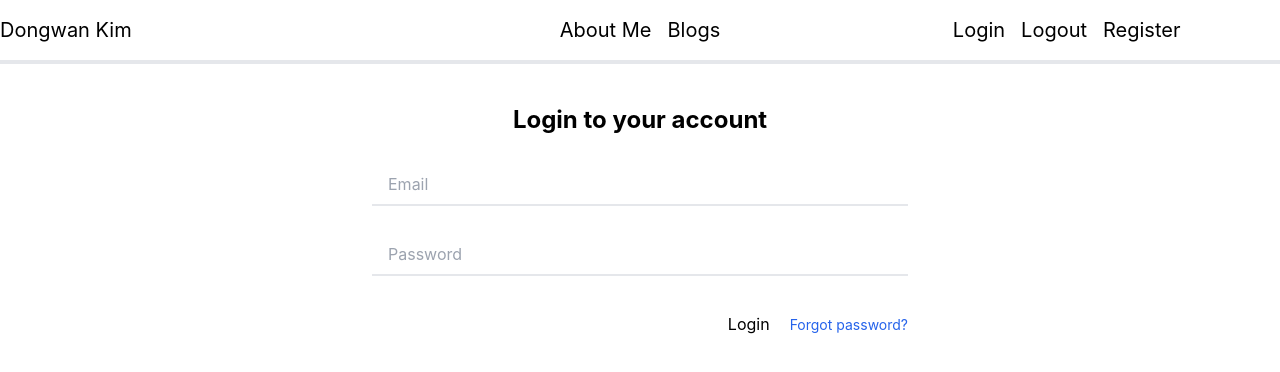
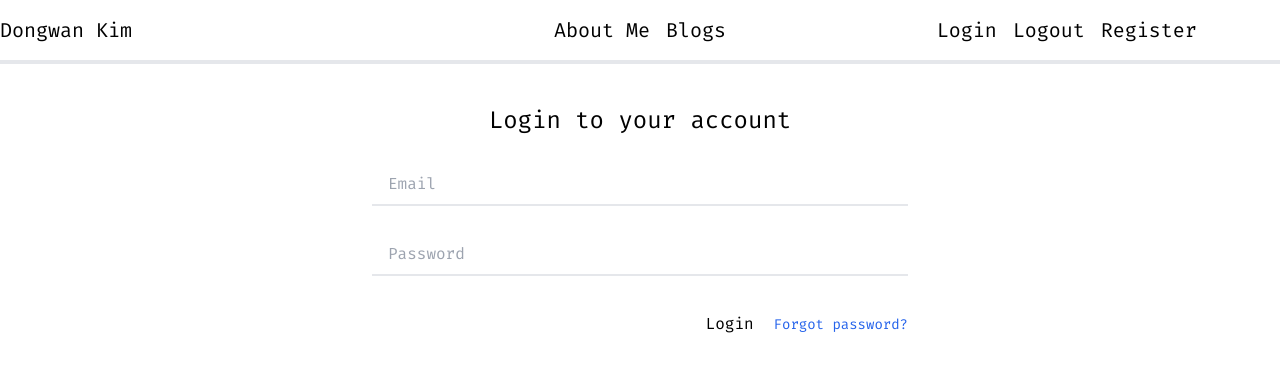
Before and after one commit to dongwandonkim/donslog, a React (Create React App) app in the folder frontend/: page /login in a window 1280 px wide. Shown: the top 372 px of the page. Built offline with nearby package versions, Linux system fonts and the light colour scheme.

Commit message:
set Fira Code font as global

```diff
--- a/frontend/src/App.js
+++ b/frontend/src/App.js
@@ -7,7 +7,7 @@ import { Route, Routes } from 'react-router-dom';
 function App() {
   return (
     <div className="App">
-      <div className="container mx-auto">
+      <div className="container mx-auto font-sans">
         <Nav />
         <Routes>
           <Route path="/" element={<Home />} />
--- a/frontend/src/index.css
+++ b/frontend/src/index.css
@@ -1,8 +1,6 @@
 @tailwind base;
 @tailwind components;
 @tailwind utilities;
-
-@import url('https://fonts.googleapis.com/css2?family=Fira+Code:wght@300;400;500;600;700&display=swap');
 
 body {
   margin: 0;
--- a/frontend/src/pages/Login.jsx
+++ b/frontend/src/pages/Login.jsx
@@ -6,9 +6,7 @@ function Login() {
       <div className="flex justify-center">
         <div className="flex w-1/2">
           <div className="grow px-8 py-6 mt-4 text-left bg-white">
-            <h3 className="text-2xl font-bold text-center">
-              Login to your account
-            </h3>
+            <h3 className="text-2xl text-center">Login to your account</h3>
             <form action="">
               <div className="mt-4 px-5">
                 <div>
--- a/frontend/tailwind.config.js
+++ b/frontend/tailwind.config.js
@@ -3,6 +3,9 @@ const defaultTheme = require('tailwindcss/defaultTheme');
 module.exports = {
   content: ['./src/**/*.{js,jsx,ts,tsx}'],
   theme: {
+    fontFamily: {
+      sans: ['Fira Code', 'sans-serif'],
+    },
     extend: {
       fontFamily: {
         sans: ['Fira Code', ...defaultTheme.fontFamily.sans],
```
